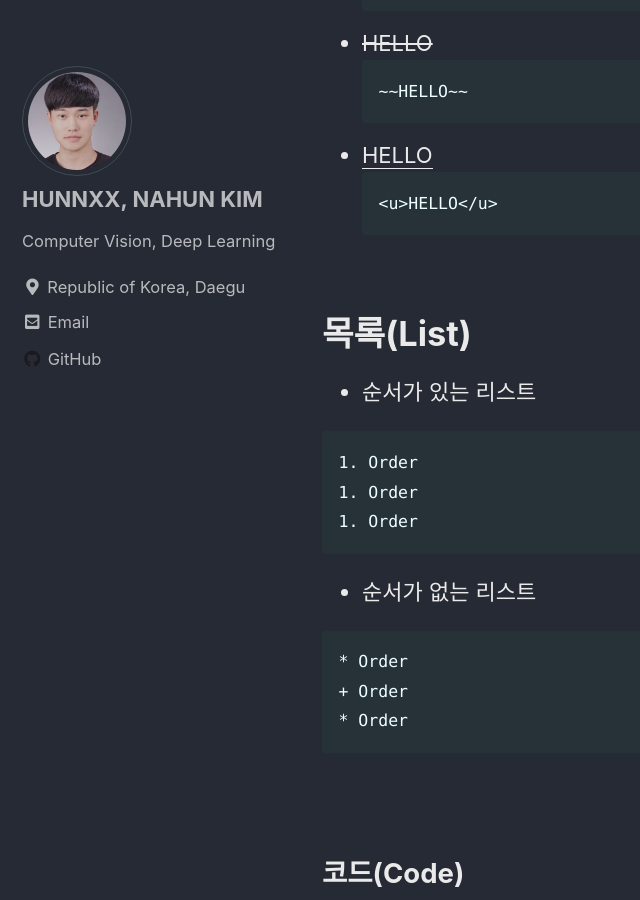
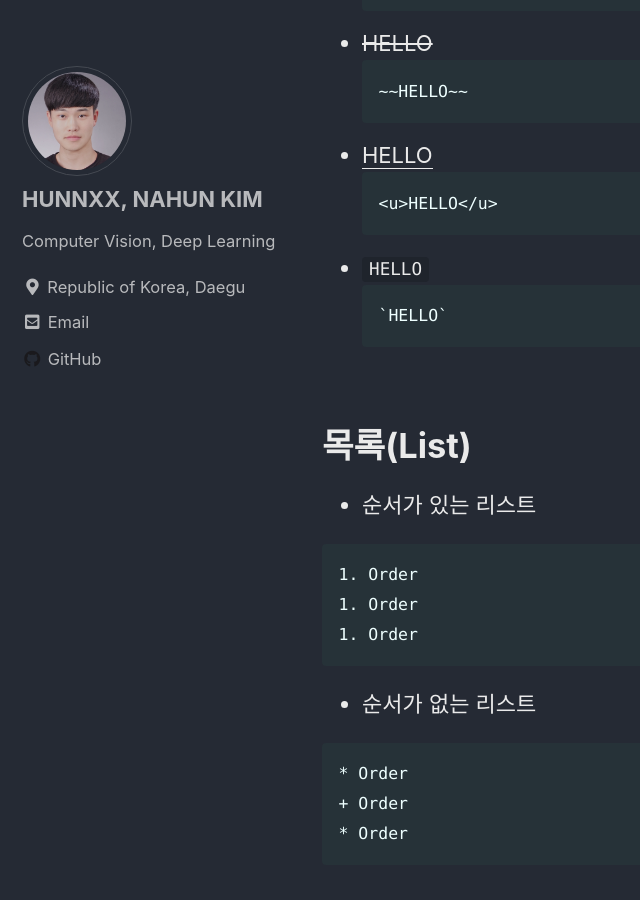
Before and after one commit to hunnxx/hunnxx.github.io, a Jekyll site: the page built from _posts/2020-08-01-practice.md, in a window 1280 px wide and 900 px high, scrolled down 1706 px. Shown: the whole window, without its empty margins (0-640 px from the left). Built offline with Jekyll 4.4.1, drawn with Linux system fonts in a browser that asks for light colours; cached includes are drawn as plain includes.

Commit message:
Update 2020-08-01-practice.md

````diff
--- a/_posts/2020-08-01-practice.md
+++ b/_posts/2020-08-01-practice.md
@@ -66,6 +66,11 @@ HEAD1
 - <u>HELLO</u>
 ```
 <u>HELLO</u>
+```
+
+- `HELLO`
+```
+`HELLO`
 ```
 <br>
 
````
